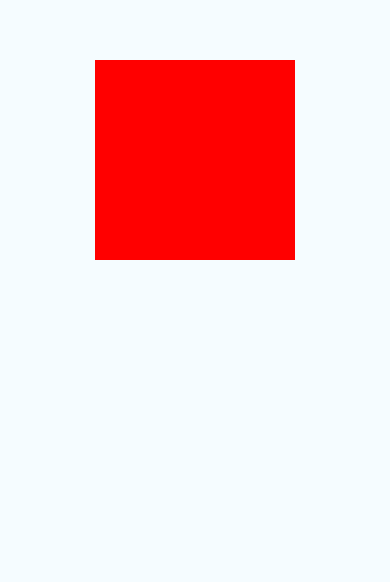
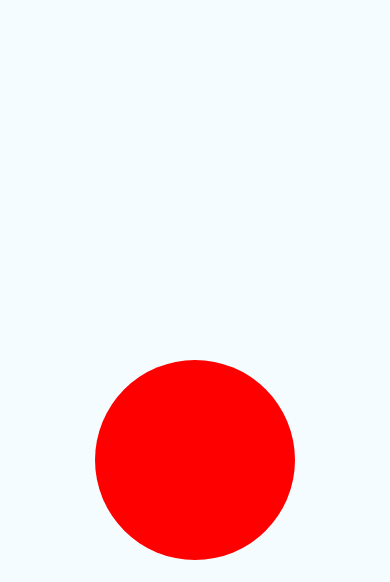
Before and after one commit to wonjangcloud9/langApp, a React Native app: screen / in a window 390 px wide. Shown: the part 262-844 px from the top of the page. Built offline with nearby package versions, Linux system fonts and the light colour scheme.

Commit message:
interpolation

```diff
--- a/App.js
+++ b/App.js
@@ -1,6 +1,6 @@
 import React, { useRef, useState } from "react";
 import styled from "styled-components/native";
-import { Animated, Easing } from "react-native";
+import { Animated, Easing, Pressable } from "react-native";
 import { TouchableOpacity } from "react-native";
 
 const Container = styled.View`
@@ -20,20 +20,34 @@ const AnimatedBox = Animated.createAnimatedComponent(Box);
 
 export default function App() {
   const [up, setUp] = useState(false);
-  const Y = useRef(new Animated.Value(0)).current;
+  const Y_POSITION = useRef(new Animated.Value(300)).current;
   const toggleUp = () => setUp((prev) => !prev);
   const moveUp = () => {
-    Animated.timing(Y, {
-      toValue: up ? 200 : -200,
+    Animated.timing(Y_POSITION, {
+      toValue: up ? 300 : -300,
       useNativeDriver: true,
-      easing: Easing.cubic,
+      duration: 5000,
     }).start(toggleUp);
   };
+  const opacity = Y_POSITION.interpolate({
+    inputRange: [-300, 0, 300],
+    outputRange: [1, 0.1, 1],
+  });
+  const borderRadius = Y_POSITION.interpolate({
+    inputRange: [-300, 0, 300],
+    outputRange: [100, 0, 100],
+  });
   return (
     <Container>
-      <TouchableOpacity onPress={moveUp}>
-        <AnimatedBox style={{ transform: [{ translateY: Y }] }}></AnimatedBox>
-      </TouchableOpacity>
+      <Pressable onPress={moveUp}>
+        <AnimatedBox
+          style={{
+            transform: [{ translateY: Y_POSITION }],
+            opacity,
+            borderRadius,
+          }}
+        ></AnimatedBox>
+      </Pressable>
     </Container>
   );
 }
```
